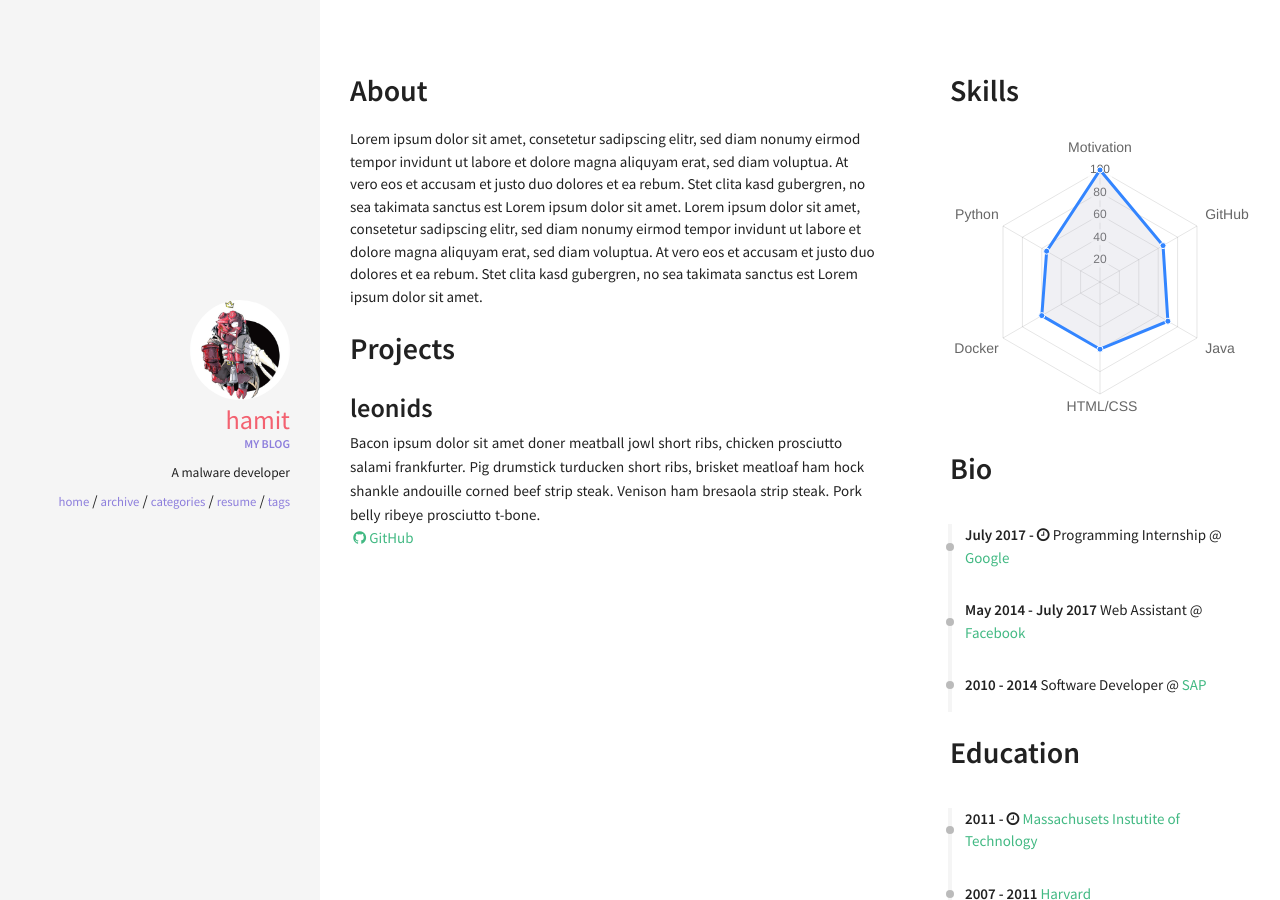
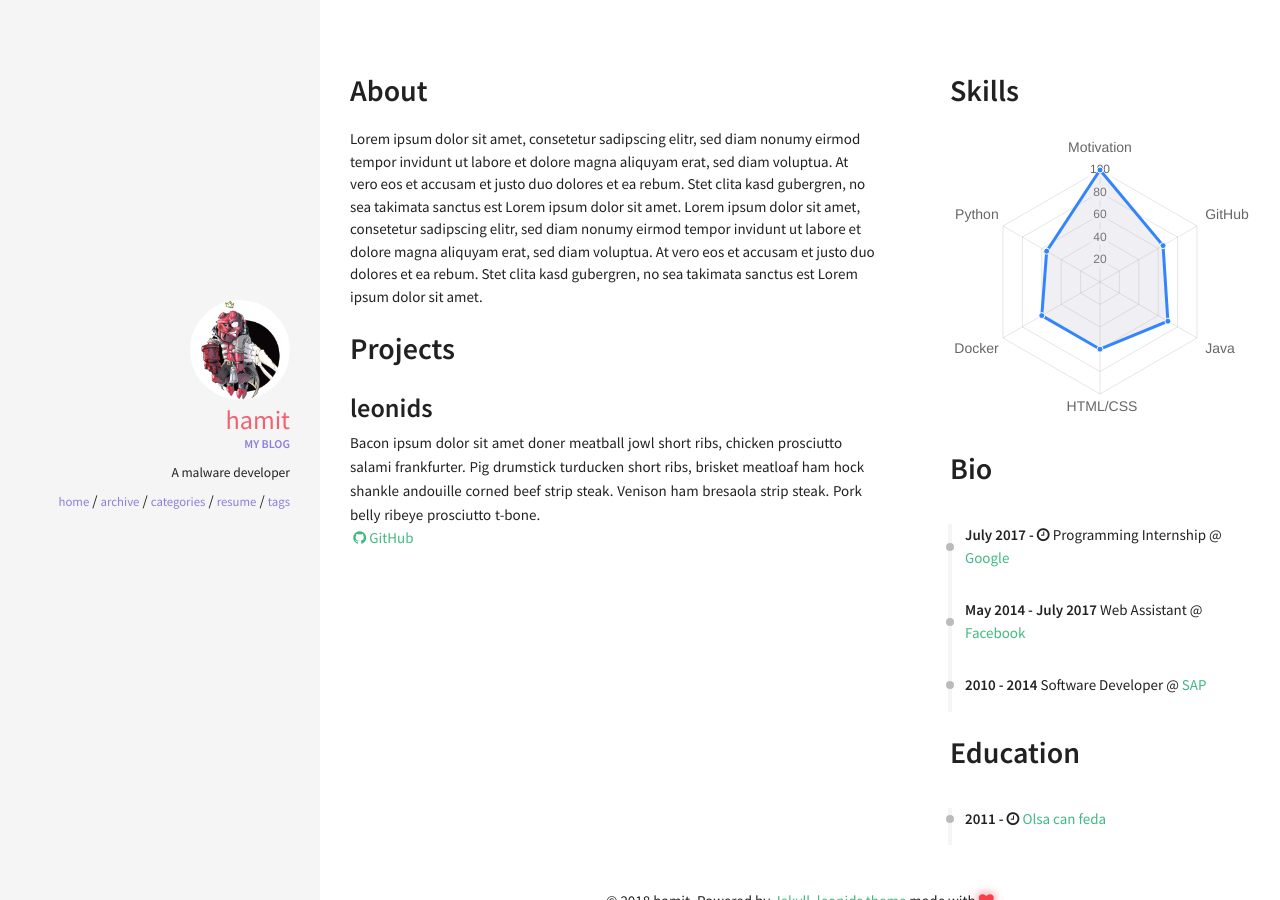
Before and after one commit to unl1nk/sp0ce.github.io, a Jekyll site: the page built from resume.html, in a window 1280 px wide. Built offline with Jekyll 4.4.1, drawn with Linux system fonts in a browser that asks for light colours; nearby versions of some CDN libraries; some of the changed text lies outside the part shown.

Commit message:
Update education.yml

```diff
--- a/_data/index/education.yml
+++ b/_data/index/education.yml
@@ -1,8 +1,4 @@
-- name: Massachusets Instutite of Technology
-  link: http://web.mit.edu/
+- name: Olsa can feda
+  link:
   date: 2011 - <i class="fa fa-clock-o" aria-hidden="true" title="Until Now"></i>
   descr: <br> (expected graduation in 2019)
-
-- name: Harvard
-  link: http://www.harvard.edu/
-  date: 2007 - 2011
```
